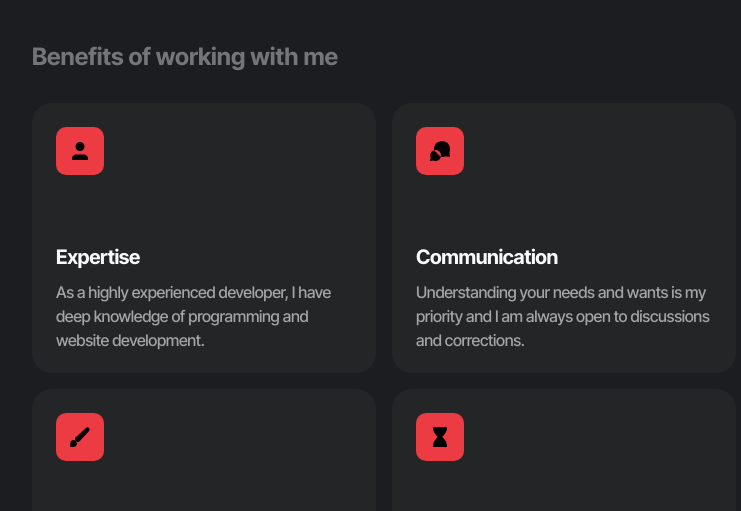
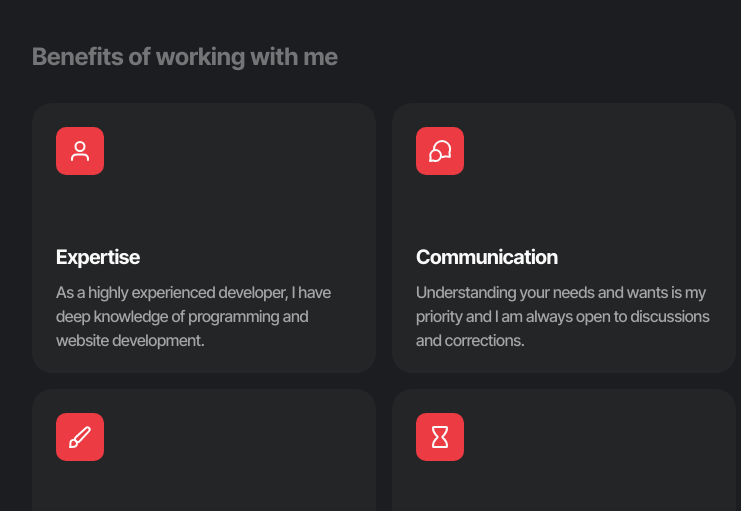
Before and after one commit to Jlomka54/FullstackLaboratory, a website built with Vite: page src/index.html in a window 1280 px wide. Shown: the part 3260-3771 px from the top of the page, without its empty margins (256-997 px from the left). Built offline with nearby package versions, Linux system fonts and the light colour scheme; files whose address does not match are found by name; what accordion-js would draw is missing.

Commit message:
add fill svg

```diff
--- a/src/css/benefits.css
+++ b/src/css/benefits.css
@@ -1,4 +1,6 @@
 .benefit-svg {
+  fill: var(--basic-color-bt);
+  stroke: #fafafa;
   border-radius: 10px;
   width: 48px;
   height: 48px;
```
